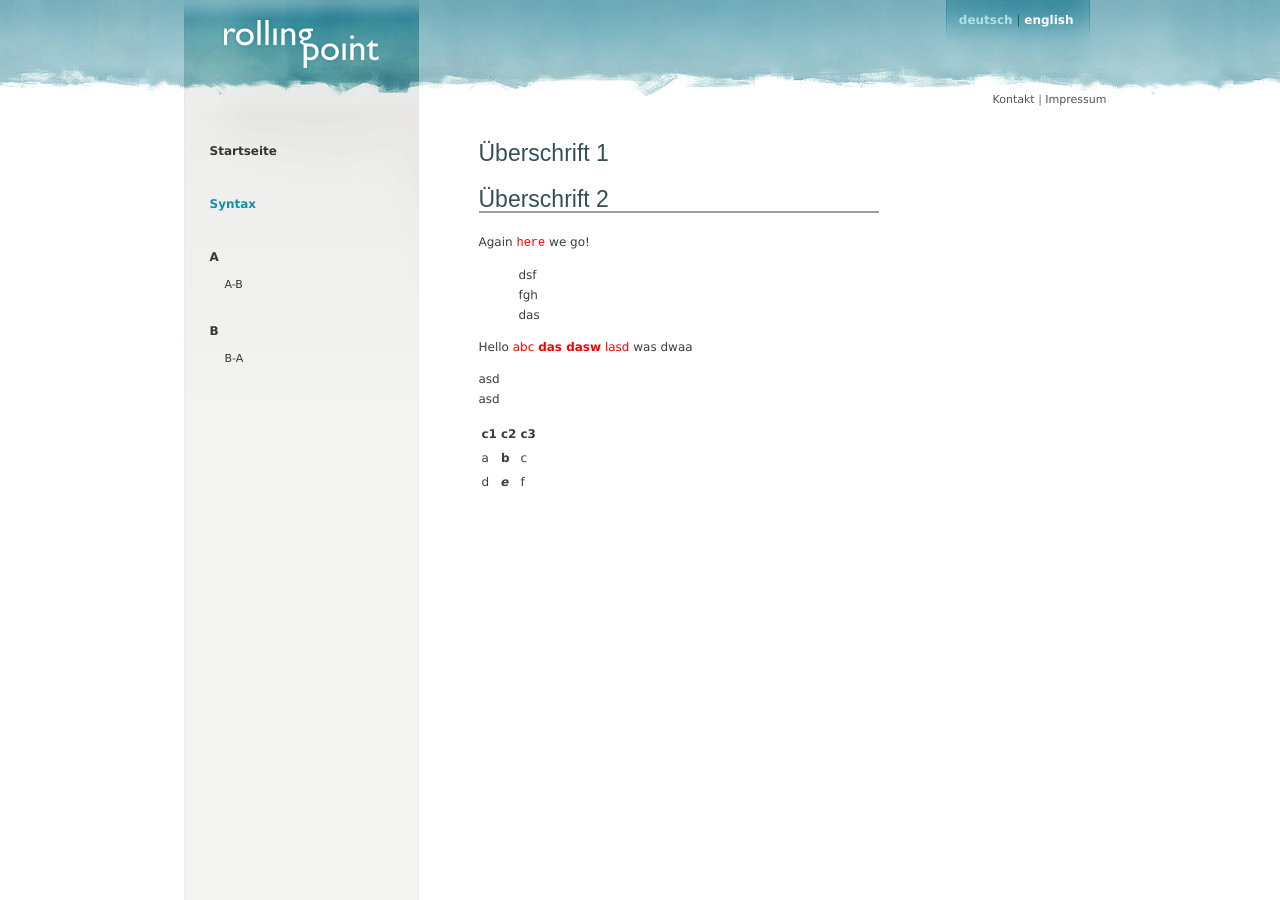
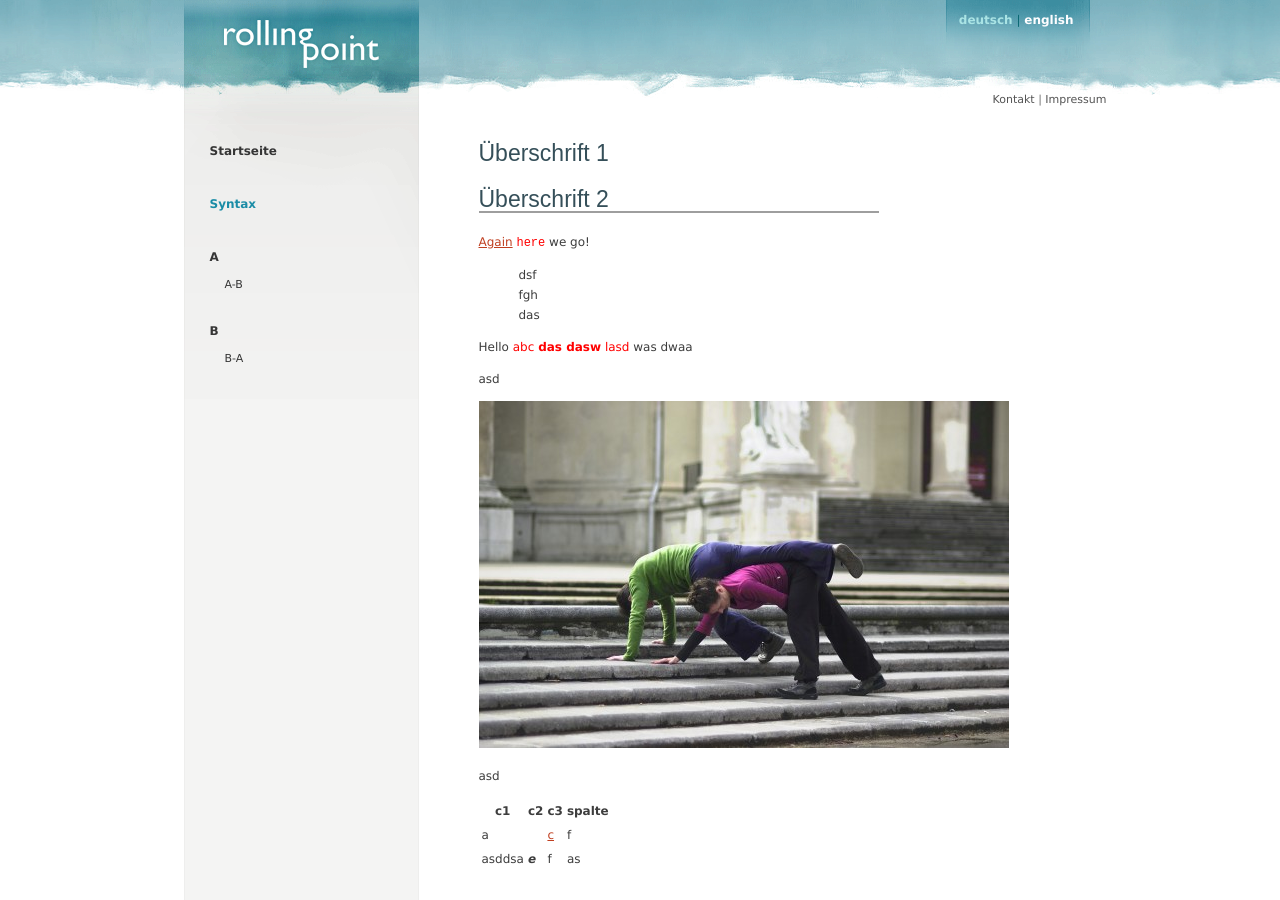
Before and after one commit to manulari/rollingpointat, a Jekyll site: the page built from _all_pages/syntax.md, in a window 1280 px wide. Built offline with Jekyll 4.4.1, drawn with Linux system fonts in a browser that asks for light colours; grey boxes are pictures that could not be loaded.

Commit message:
Update page “syntax”

```diff
--- a/_all_pages/syntax.md
+++ b/_all_pages/syntax.md
@@ -6,18 +6,27 @@ title: Syntax
 
 ## Überschrift 2
 
-Again `here` we go!
+[Again](#unten) `here` we go!
 
 > dsf\
 > fgh\
 > das
 
+
+
 Hello <span style="color: red;">abc **das dasw** lasd</span> was dwaa
 
-asd\
 asd
 
-| c1  | c2      | c3  |
-| --- | ------- | --- |
-| a   | **b**   | c   |
-| d   | ***e*** | f   |
+![](/assets/uploads/dsc_1901_klein.jpg)
+
+asd
+
+
+
+<a id="unten"></a>
+
+| c1     | c2      | c3                      | spalte |
+| ------ | ------- | ----------------------- | ------ |
+| a      |         | [c](https://google.com) | f      |
+| asddsa | ***e*** | f                       | as     |
```
